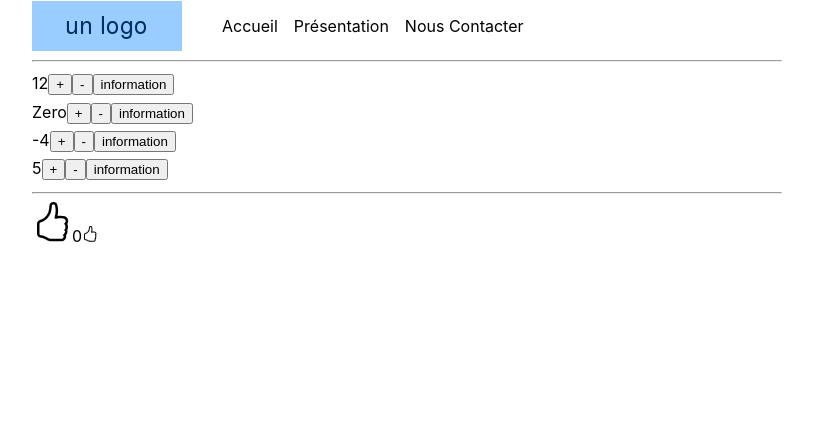
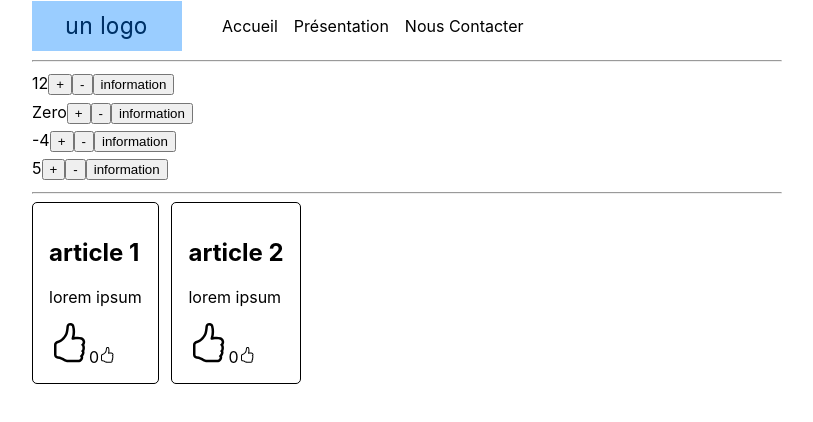
Before and after one commit to alexandre-aco-code/react-practise, a React (Create React App) app in the folder jour1/: page / in a window 1280 px wide. Shown: the top 422 px of the page, without its empty margins (233-1046 px from the left). Built offline with nearby package versions, Linux system fonts and the light colour scheme.

Commit message:
articles works

```diff
--- a/jour1/src/App.css
+++ b/jour1/src/App.css
@@ -7,6 +7,16 @@
 .App-logo {
   height: 40vmin;
   pointer-events: none;
+}
+
+.articles{
+  display: flex;
+}
+.articles article{
+  border-radius: 5px;
+  border:1px solid black;
+  margin-right: 0.8em;
+  padding: 1em;
 }
 
 @media (prefers-reduced-motion: no-preference) {
@@ -38,7 +48,3 @@
     transform: rotate(360deg);
   }
 }
-
-h1 {
-  text-decoration: underline red;
-}
--- a/jour1/src/App.js
+++ b/jour1/src/App.js
@@ -2,7 +2,7 @@ import logo from "./logo.svg";
 import "./App.css";
 import Menu from "./composants/menu/Menu";
 import Compteurs from "./composants/body/Compteurs";
-import Like from "./composants/commun/Like";
+import Articles from "./composants/body/Articles";
 
 function App() {
     return (
@@ -10,7 +10,7 @@ function App() {
             <Menu />
             <Compteurs />
             <hr />
-            <Like />
+            <Articles />
         </div>
     );
 }
--- /dev/null
+++ b/jour1/src/composants/body/Article.jsx
@@ -0,0 +1,16 @@
+import Like from "../commun/Like";
+
+const Article = (props) => {
+    return (
+        <article>
+            <h2>{props.donnee.titre}</h2>
+            <p>{props.donnee.contenu}</p>
+            <Like
+                nombre={props.donnee.like}
+                augmenter={() => props.augmenter(props.donnee)}
+            />
+        </article>
+    );
+};
+
+export default Article;
--- /dev/null
+++ b/jour1/src/composants/body/Articles.jsx
@@ -0,0 +1,45 @@
+import { Component } from "react";
+import Article from "./Article";
+
+class Articles extends Component {
+    state = {
+        articles: [
+            { id: 1, titre: "article 1", contenu: "lorem ipsum", like: 3 },
+            { id: 2, titre: "article 2", contenu: "lorem ipsum", like: 0 },
+        ],
+    };
+
+    augmenter = (data) => {
+        const cloneArticles = [...this.state.articles];
+        const articleAModifier = cloneArticles.find(
+            (item) => item.id === data.id
+        );
+        const index = cloneArticles.indexOf(articleAModifier);
+        cloneArticles[index].like++;
+        this.setState({
+            articles: cloneArticles,
+        });
+    };
+
+    componentDidMount() {
+        console.log("le composant articles est chargé dans le DOM");
+    }
+
+    render() {
+        return (
+            <div className="articles">
+                {this.state.articles.map((item, index) => {
+                    return (
+                        <Article
+                            key={index}
+                            donnee={item}
+                            augmenter={this.augmenter}
+                        />
+                    );
+                })}
+            </div>
+        );
+    }
+}
+
+export default Articles;
```
